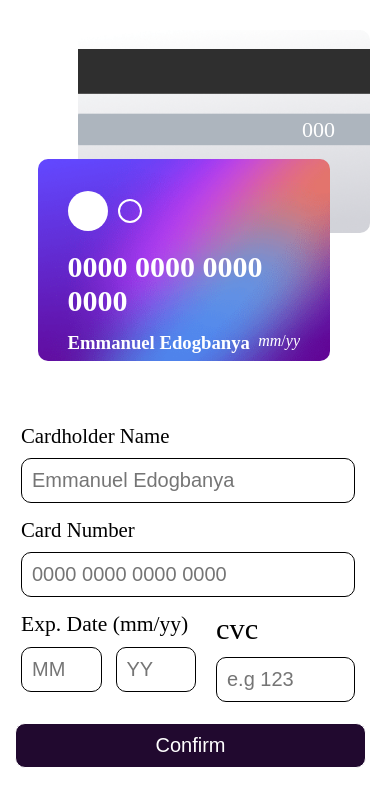
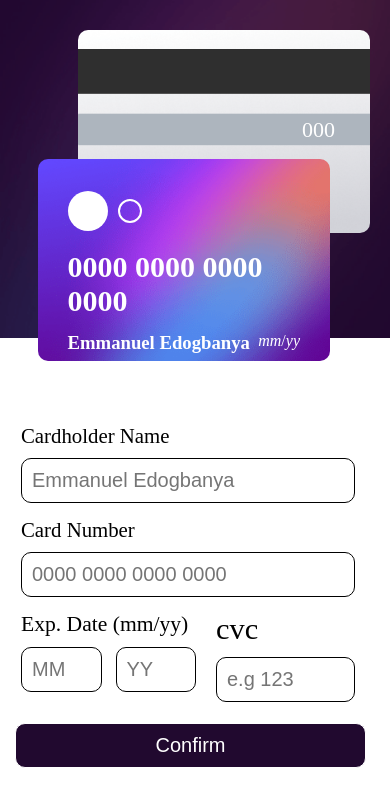
Before and after one commit to Emm-dev0/-interactive-card-details-form-main-, a plain HTML site: page index.html in a window 390 px wide. Shown: the top 806 px of the page. Drawn offline with Linux system fonts and the light colour scheme; the site is published under a folder, as on GitHub Pages, so addresses that start at the root find nothing.

Commit message:
Update style.css

```diff
--- a/style.css
+++ b/style.css
@@ -227,10 +227,9 @@ p {
     }
 
     .left{
-        background-image: url(/images/bg-main-mobile.png);
+        background-image: url(./images/bg-main-mobile.png);
         height: 100%;
         display: flex;
-        /* flex: 1; */
         width: 100vw;
     }
     .right {
```
